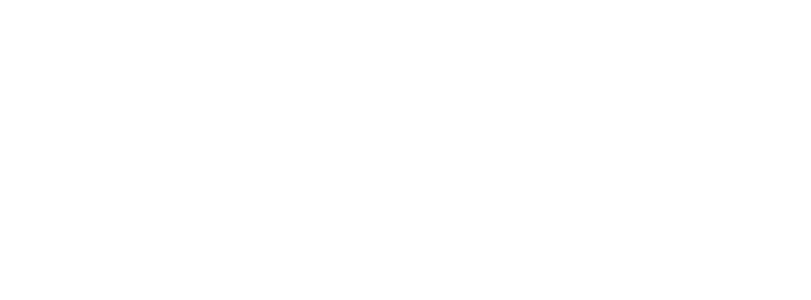
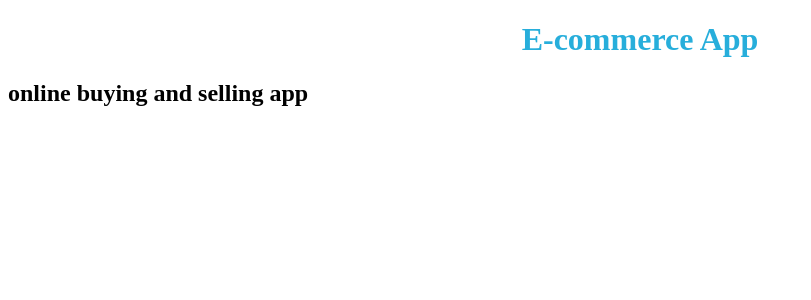
Before and after one commit to Shudhanshusoni/React-Basics-and-React-State---Rendering-Multiple-Components-with-React---jq58xdxoa233, a React app: page / in a window 1280 px wide. Shown: the top 300 px of the page, without its empty margins (0-811 px from the left). Built offline with nearby package versions, Linux system fonts and the light colour scheme.

Commit message:
Update App.js

```diff
--- a/src/components/App.js
+++ b/src/components/App.js
@@ -3,7 +3,10 @@
 
 const App = () => {
   return (
-    <div id="main"></div>
+    <div id="main">
+      <h1 data-ns-test="project-name">E-commerce App</h1>
+      <h2 data-ns-test="project-description">online buying and selling app</h2>
+    </div>
   )
 }
 
```
